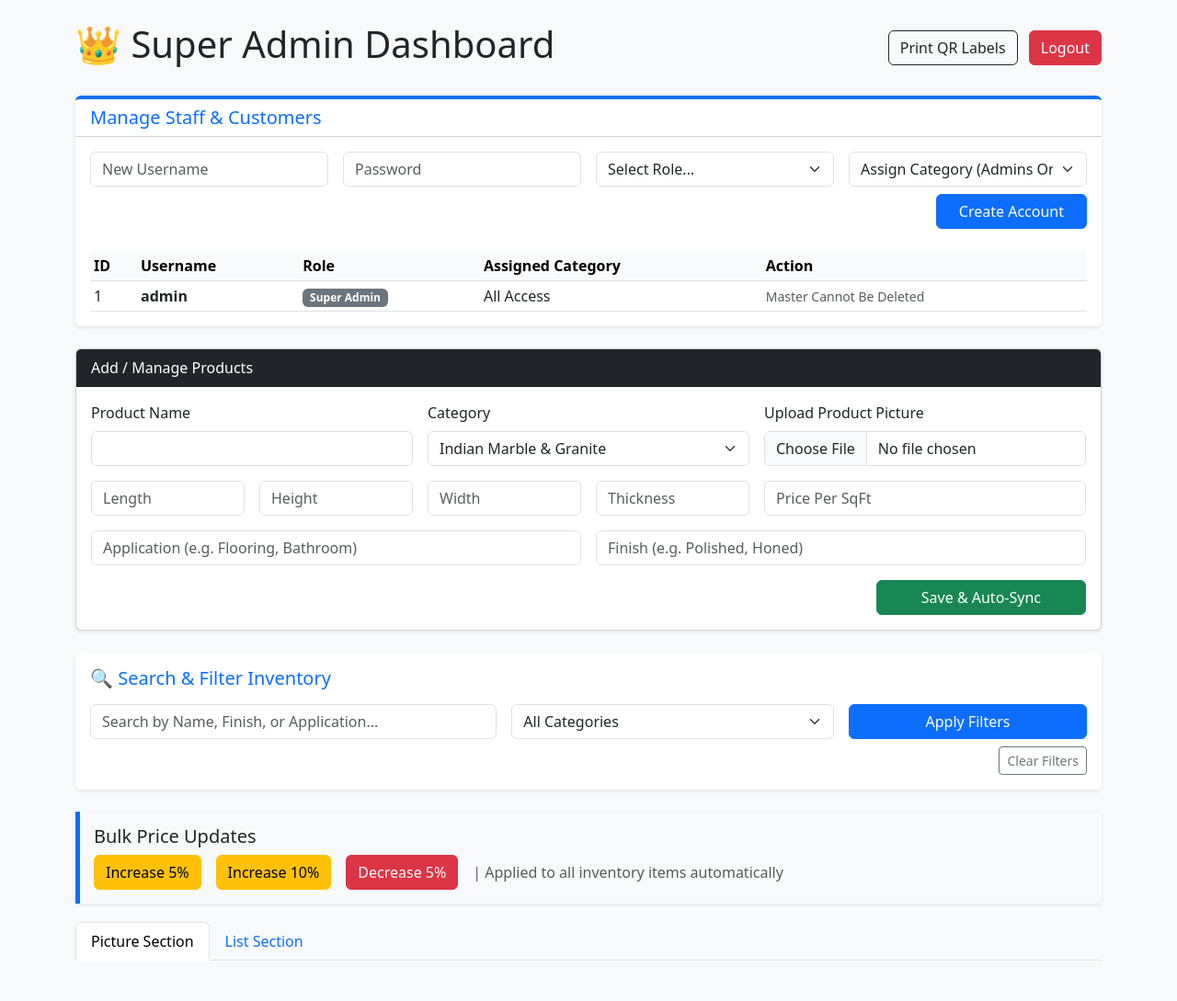
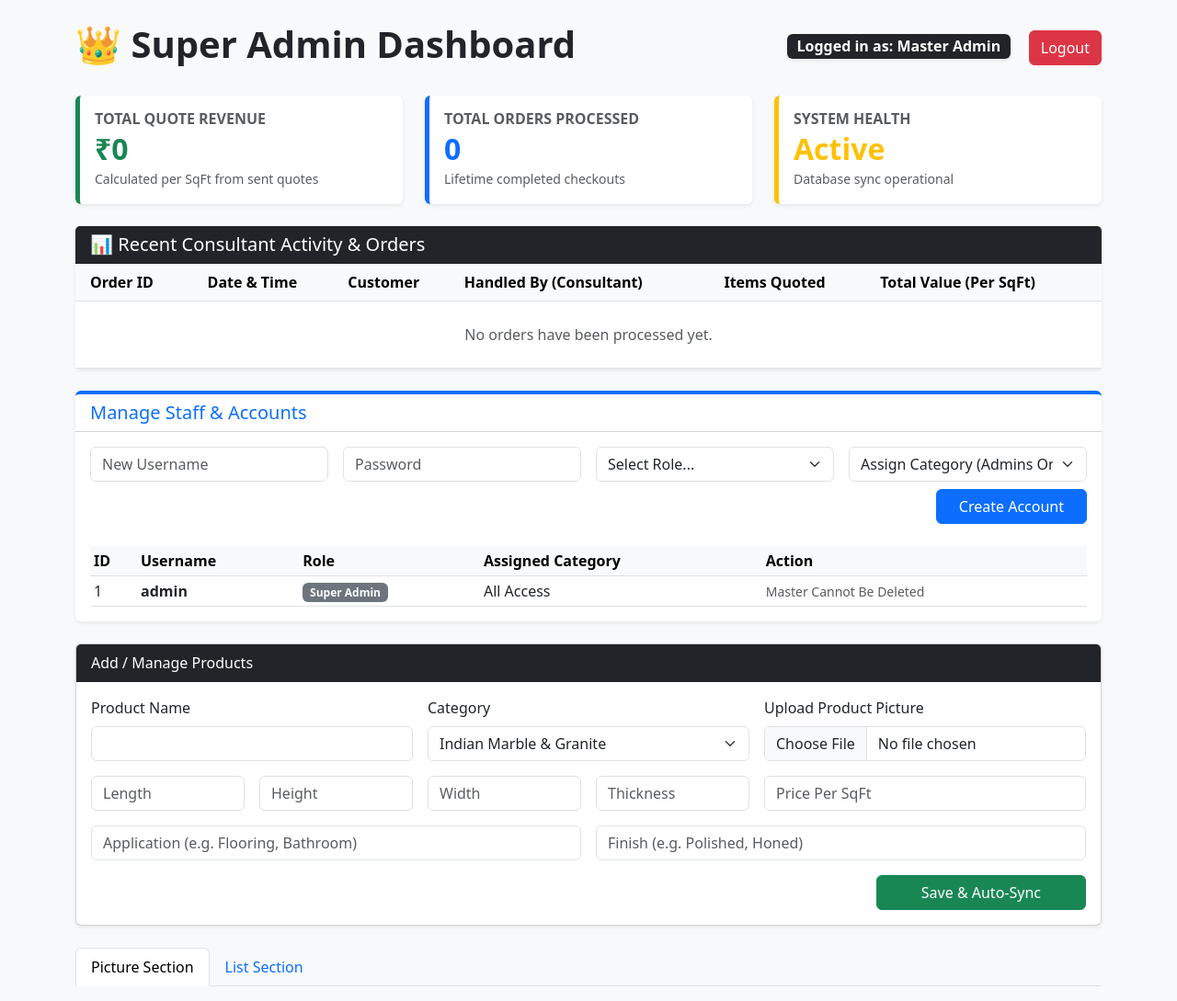
Before and after one commit to Ashwani-3Tech/Marbel-ERP-Project, a Flask app: page / in a window 1280 px wide. Shown: the whole page at 92% size. Before the commit the page ends 1045 px from the top, so only its background shows below. Run offline with Flask 3, Linux system fonts and the light colour scheme; the visitor is signed in with stand-in values (Sample User, id 1); data comes from the database, SQL or seed files in the repository; data that the repository does not hold is empty.

Commit message:
Add files via upload
"Built Super Admin Analytics Dashboard and Order History Logging."

```diff
--- a/app.py
+++ b/app.py
@@ -3,6 +3,7 @@
 import qrcode
 import os
 import urllib.parse
+from datetime import datetime
 from werkzeug.utils import secure_filename
 from PIL import Image, ImageDraw
 
@@ -26,16 +27,17 @@
     conn.execute('''CREATE TABLE IF NOT EXISTS Users (id INTEGER PRIMARY KEY AUTOINCREMENT, username TEXT UNIQUE NOT NULL, password TEXT NOT NULL, role TEXT NOT NULL, assigned_category TEXT)''')
     conn.execute('''CREATE TABLE IF NOT EXISTS Customers (id INTEGER PRIMARY KEY AUTOINCREMENT, name TEXT NOT NULL, mobile TEXT NOT NULL, email TEXT, purpose TEXT, ref_name TEXT, ref_mobile TEXT, commission_rate TEXT, birthday TEXT, anniversary TEXT, notes TEXT, consultant_username TEXT)''')
     conn.execute('''CREATE TABLE IF NOT EXISTS Wishlist (id INTEGER PRIMARY KEY AUTOINCREMENT, customer_id INTEGER NOT NULL, product_id INTEGER NOT NULL, quantity INTEGER DEFAULT 1, purpose TEXT)''')
+    conn.execute('''CREATE TABLE IF NOT EXISTS FollowUps (id INTEGER PRIMARY KEY AUTOINCREMENT, customer_id INTEGER NOT NULL, consultant_username TEXT NOT NULL, reminder_type TEXT NOT NULL, specific_date TEXT, status TEXT DEFAULT 'Pending')''')
 
-    # NEW: Follow-Ups Table
+    # NEW: Orders & Analytics Table
     conn.execute('''
-        CREATE TABLE IF NOT EXISTS FollowUps (
+        CREATE TABLE IF NOT EXISTS Orders (
             id INTEGER PRIMARY KEY AUTOINCREMENT,
-            customer_id INTEGER NOT NULL,
+            customer_name TEXT NOT NULL,
             consultant_username TEXT NOT NULL,
-            reminder_type TEXT NOT NULL,
-            specific_date TEXT,
-            status TEXT DEFAULT 'Pending'
+            items_summary TEXT NOT NULL,
+            total_amount REAL NOT NULL,
+            order_date TIMESTAMP DEFAULT CURRENT_TIMESTAMP
         )
     ''')
 
@@ -75,9 +77,16 @@
     if category_filter: query += " AND category = ?"; params.append(category_filter)
 
     conn = get_db_connection()
-    products, users = conn.execute(query, params).fetchall(), conn.execute('SELECT * FROM Users').fetchall()
+    products = conn.execute(query, params).fetchall()
+    users = conn.execute('SELECT * FROM Users').fetchall()
+
+    # NEW: Fetch Analytics Data for Super Admin
+    orders = conn.execute('SELECT * FROM Orders ORDER BY order_date DESC').fetchall()
+    total_revenue = conn.execute('SELECT SUM(total_amount) FROM Orders').fetchone()[0] or 0
+    total_orders = len(orders)
     conn.close()
-    return render_template('index.html', products=products, users=users)
+
+    return render_template('index.html', products=products, users=users, orders=orders, total_revenue=total_revenue, total_orders=total_orders)
 
 @app.route('/add_user', methods=['POST'])
 def add_user():
@@ -170,34 +179,42 @@
     conn = get_db_connection()
     customer = conn.execute('SELECT * FROM Customers WHERE id = ?', (session['active_customer_id'],)).fetchone()
     wishlist = conn.execute('SELECT p.name, p.price_per_sqft FROM Wishlist w JOIN Products p ON w.product_id = p.id WHERE w.customer_id = ?', (session['active_customer_id'],)).fetchall()
+
     if not wishlist:
         conn.close()
         flash("Cannot checkout an empty cart!")
         return redirect(url_for('consultant_panel'))
+
     msg = f"Hello {customer['name']},\n\nHere is your requested quotation from our Premium Marble Collection:\n\n"
+    items_summary = ""
+    total_amount = 0
+
     for i, item in enumerate(wishlist, 1):
         price = item['price_per_sqft']
         if 'Green' in customer['commission_rate']: price = round(price * 0.9, 2)
         elif 'Red' in customer['commission_rate']: price = round(price * 0.95, 2)
         elif 'Yellow' in customer['commission_rate']: price = round(price * 0.8, 2)
+
         msg += f"🔸 {item['name']}: ₹{price} / SqFt\n"
+        items_summary += f"{item['name']} (₹{price}), "
+        total_amount += price
+
     msg += "\nPlease let us know if you would like to proceed with this order!\n\nBest Regards,\nYour Consultant Team"
+
+    # NEW: Save official receipt to Orders table before clearing cart!
+    conn.execute('INSERT INTO Orders (customer_name, consultant_username, items_summary, total_amount) VALUES (?, ?, ?, ?)',
+                 (customer['name'], session['username'], items_summary.strip(', '), total_amount))
+
     conn.execute('DELETE FROM Wishlist WHERE customer_id = ?', (session['active_customer_id'],))
     conn.commit()
     conn.close()
     return redirect(f"https://wa.me/91{customer['mobile']}?text={urllib.parse.quote(msg)}")
 
-# --- NEW: FOLLOW-UP ENGINE ---
 @app.route('/set_followup', methods=['POST'])
 def set_followup():
     if 'user_id' not in session or session.get('role') not in ['Super Admin', 'Consultant']: return redirect(url_for('login'))
-    customer_id = request.form['customer_id']
-    reminder_type = request.form['reminder_type']
-    specific_date = request.form.get('specific_date', '')
-
     conn = get_db_connection()
-    conn.execute('INSERT INTO FollowUps (customer_id, consultant_username, reminder_type, specific_date) VALUES (?, ?, ?, ?)',
-                 (customer_id, session['username'], reminder_type, specific_date))
+    conn.execute('INSERT INTO FollowUps (customer_id, consultant_username, reminder_type, specific_date) VALUES (?, ?, ?, ?)', (request.form['customer_id'], session['username'], request.form['reminder_type'], request.form.get('specific_date', '')))
     conn.commit()
     conn.close()
     flash("Reminder set successfully!")
@@ -211,7 +228,6 @@
     conn.commit()
     conn.close()
     return redirect(url_for('consultant_panel'))
-# -----------------------------
 
 @app.route('/consultant')
 def consultant_panel():
@@ -219,13 +235,7 @@
     conn = get_db_connection()
     products = conn.execute('SELECT * FROM Products').fetchall()
     customers = conn.execute('SELECT * FROM Customers WHERE consultant_username = ?', (session['username'],)).fetchall()
-
-    # Fetch pending follow-ups for this consultant
-    followups = conn.execute('''
-        SELECT f.id, f.reminder_type, f.specific_date, c.name, c.mobile
-        FROM FollowUps f JOIN Customers c ON f.customer_id = c.id
-        WHERE f.consultant_username = ? AND f.status = 'Pending'
-    ''', (session['username'],)).fetchall()
+    followups = conn.execute("SELECT f.id, f.reminder_type, f.specific_date, c.name, c.mobile FROM FollowUps f JOIN Customers c ON f.customer_id = c.id WHERE f.consultant_username = ? AND f.status = 'Pending'", (session['username'],)).fetchall()
 
     active_customer = None
     wishlist_items = []
--- a/templates/index.html
+++ b/templates/index.html
@@ -14,16 +14,80 @@
 
 <div class="container mt-4">
     <div class="d-flex justify-content-between align-items-center mb-4">
-        <h1>👑 Super Admin Dashboard</h1>
+        <h1 class="fw-bold">👑 Super Admin Dashboard</h1>
         <div>
-            <a href="/gallery" class="btn btn-outline-dark me-2">Print QR Labels</a>
+            <span class="badge bg-dark fs-6 shadow-sm me-3">Logged in as: Master Admin</span>
             <a href="/logout" class="btn btn-danger">Logout</a>
+        </div>
+    </div>
+
+    <div class="row mb-4">
+        <div class="col-md-4">
+            <div class="card shadow-sm border-0 border-start border-success border-5 h-100">
+                <div class="card-body">
+                    <h6 class="text-muted text-uppercase fw-bold mb-1">Total Quote Revenue</h6>
+                    <h2 class="text-success fw-bold mb-0">₹{{ total_revenue|round(2) }}</h2>
+                    <small class="text-muted">Calculated per SqFt from sent quotes</small>
+                </div>
+            </div>
+        </div>
+        <div class="col-md-4">
+            <div class="card shadow-sm border-0 border-start border-primary border-5 h-100">
+                <div class="card-body">
+                    <h6 class="text-muted text-uppercase fw-bold mb-1">Total Orders Processed</h6>
+                    <h2 class="text-primary fw-bold mb-0">{{ total_orders }}</h2>
+                    <small class="text-muted">Lifetime completed checkouts</small>
+                </div>
+            </div>
+        </div>
+        <div class="col-md-4">
+            <div class="card shadow-sm border-0 border-start border-warning border-5 h-100">
+                <div class="card-body">
+                    <h6 class="text-muted text-uppercase fw-bold mb-1">System Health</h6>
+                    <h2 class="text-warning fw-bold mb-0">Active</h2>
+                    <small class="text-muted">Database sync operational</small>
+                </div>
+            </div>
+        </div>
+    </div>
+
+    <div class="card mb-4 shadow-sm border-0">
+        <div class="card-header bg-dark text-white font-weight-bold d-flex justify-content-between align-items-center">
+            <h5 class="mb-0">📊 Recent Consultant Activity & Orders</h5>
+        </div>
+        <div class="card-body p-0">
+            <table class="table table-hover mb-0 align-middle">
+                <thead class="table-light">
+                    <tr>
+                        <th class="px-3">Order ID</th>
+                        <th>Date & Time</th>
+                        <th>Customer</th>
+                        <th>Handled By (Consultant)</th>
+                        <th>Items Quoted</th>
+                        <th>Total Value (Per SqFt)</th>
+                    </tr>
+                </thead>
+                <tbody>
+                    {% for o in orders %}
+                    <tr>
+                        <td class="fw-bold px-3">#ORD-{{ o.id }}</td>
+                        <td><small class="text-muted">{{ o.order_date }}</small></td>
+                        <td class="fw-bold text-primary">{{ o.customer_name }}</td>
+                        <td><span class="badge bg-secondary">{{ o.consultant_username }}</span></td>
+                        <td><small>{{ o.items_summary }}</small></td>
+                        <td class="text-success fw-bold">₹{{ o.total_amount|round(2) }}</td>
+                    </tr>
+                    {% else %}
+                    <tr><td colspan="6" class="text-center text-muted py-4">No orders have been processed yet.</td></tr>
+                    {% endfor %}
+                </tbody>
+            </table>
         </div>
     </div>
 
     <div class="card mb-4 shadow-sm border-0 border-top border-primary border-4">
         <div class="card-header bg-white font-weight-bold">
-            <h5 class="mb-0 text-primary">Manage Staff & Customers</h5>
+            <h5 class="mb-0 text-primary">Manage Staff & Accounts</h5>
         </div>
         <div class="card-body">
             {% with messages = get_flashed_messages() %}
@@ -143,43 +207,6 @@
         </div>
     </div>
 
-    <div class="card mb-4 shadow-sm border-0 bg-white">
-        <div class="card-body">
-            <h5 class="card-title text-primary mb-3">🔍 Search & Filter Inventory</h5>
-            <form action="/" method="GET" class="row g-3">
-                <div class="col-md-5">
-                    <input type="text" name="search" class="form-control" placeholder="Search by Name, Finish, or Application...">
-                </div>
-                <div class="col-md-4">
-                    <select name="category" class="form-select">
-                        <option value="">All Categories</option>
-                        <option>Indian Marble & Granite</option>
-                        <option>Imported Marble</option>
-                        <option>Exotic Marble</option>
-                        <option>Onyx</option>
-                        <option>Quartzite</option>
-                    </select>
-                </div>
-                <div class="col-md-3">
-                    <button type="submit" class="btn btn-primary w-100">Apply Filters</button>
-                </div>
-            </form>
-            <div class="mt-2 text-end">
-                <a href="/" class="btn btn-sm btn-outline-secondary">Clear Filters</a>
-            </div>
-        </div>
-    </div>
-
-    <div class="bulk-section shadow-sm">
-        <h5>Bulk Price Updates</h5>
-        <form action="/bulk_update" method="POST" class="d-flex align-items-center gap-3">
-            <button type="submit" name="percent" value="5" class="btn btn-warning">Increase 5%</button>
-            <button type="submit" name="percent" value="10" class="btn btn-warning">Increase 10%</button>
-            <button type="submit" name="percent" value="-5" class="btn btn-danger">Decrease 5%</button>
-            <span class="text-muted">| Applied to all inventory items automatically</span>
-        </form>
-    </div>
-
     <ul class="nav nav-tabs mb-3" id="inventoryTabs">
         <li class="nav-item"><a class="nav-link active" data-bs-toggle="tab" href="#pictureView">Picture Section</a></li>
         <li class="nav-item"><a class="nav-link" data-bs-toggle="tab" href="#listView">List Section</a></li>
@@ -200,9 +227,7 @@
                             <h6 class="card-title">{{ p.name }}</h6>
                             <p class="card-text small text-muted mb-1">{{ p.category }}</p>
                             <p class="text-primary fw-bold mb-2">₹{{ p.price_per_sqft }}</p>
-                            <div class="d-flex justify-content-between">
-                                <a href="/delete/{{ p.id }}" class="btn btn-sm btn-outline-danger" onclick="return confirm('Are you sure you want to delete this?')">Delete</a>
-                            </div>
+                            <a href="/delete/{{ p.id }}" class="btn btn-sm btn-outline-danger w-100" onclick="return confirm('Delete this product?')">Delete</a>
                         </div>
                     </div>
                 </div>
@@ -232,7 +257,7 @@
                             <td>₹{{ p.price_per_sqft }}</td>
                             <td>{{ p.finish }}</td>
                             <td>
-                                <a href="/delete/{{ p.id }}" class="btn btn-sm btn-danger" onclick="return confirm('Are you sure you want to delete this?')">Delete</a>
+                                <a href="/delete/{{ p.id }}" class="btn btn-sm btn-danger" onclick="return confirm('Delete this product?')">Delete</a>
                             </td>
                         </tr>
                         {% endfor %}
```
